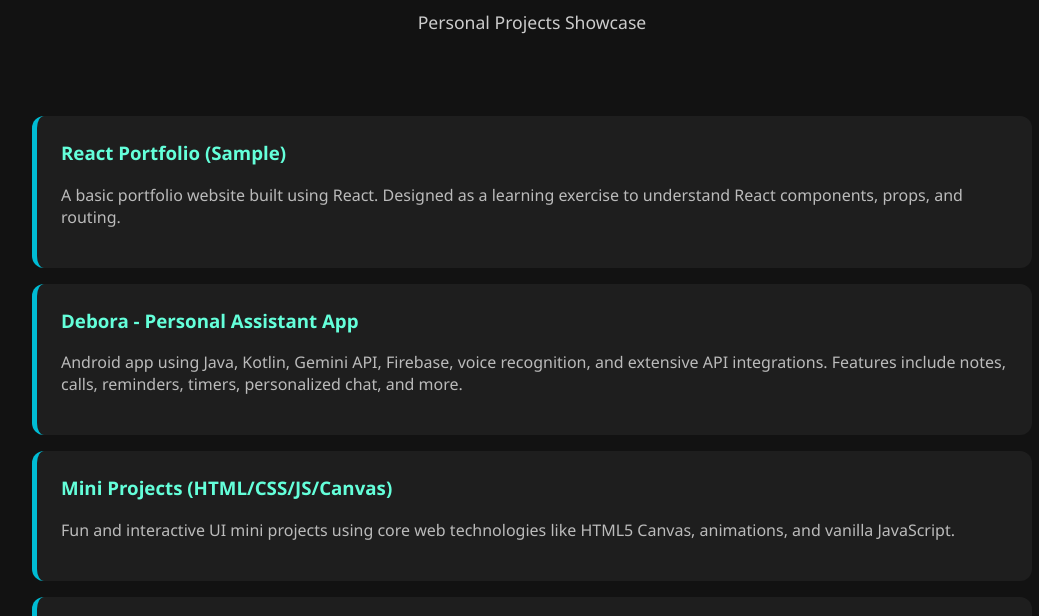
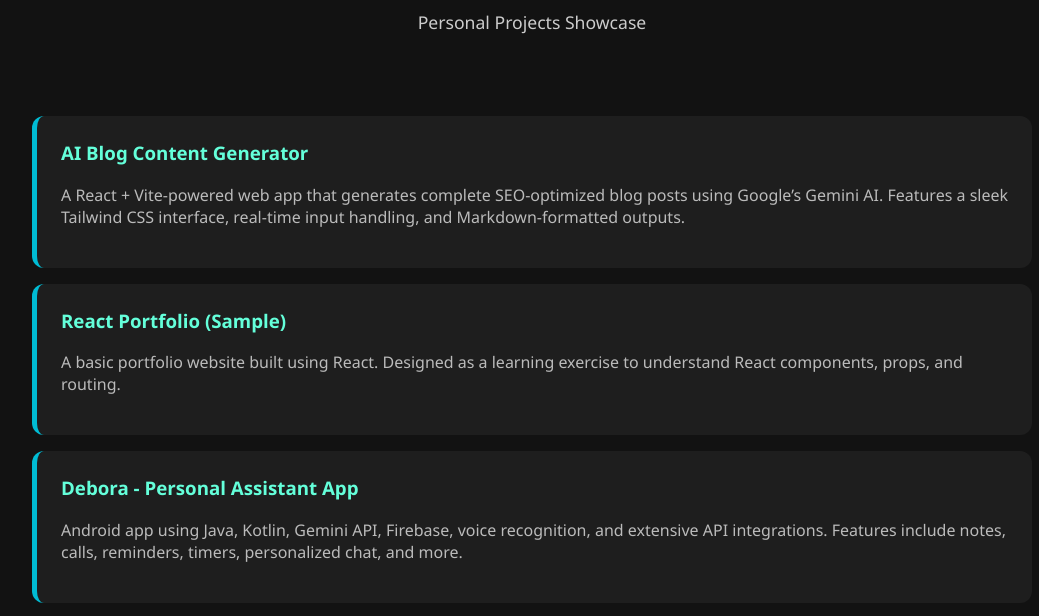
Before and after one commit to mel4-ui/Projects, a plain HTML site: page index.html in a window 1280 px wide. Shown: the part 151-767 px from the top of the page, without its empty margins (108-1147 px from the left). Drawn offline with Linux system fonts and the light colour scheme.

Commit message:
Update index.html

```diff
--- a/index.html
+++ b/index.html
@@ -103,6 +103,20 @@
         class="project-card-link"
       >
         <div class="project">
+          <h3>AI Blog Content Generator</h3>
+          <p>
+            A React + Vite-powered web app that generates complete SEO-optimized
+            blog posts using Google’s Gemini AI. Features a sleek Tailwind CSS
+            interface, real-time input handling, and Markdown-formatted outputs.
+          </p>
+        </div>
+      </a>
+      <a
+        href="https://my-first-react-app-yx78.vercel.app/"
+        target="_blank"
+        class="project-card-link"
+      >
+        <div class="project">
           <h3>React Portfolio (Sample)</h3>
           <p>
             A basic portfolio website built using React. Designed as a learning
@@ -170,8 +184,7 @@
         <div class="project">
           <h3>Graphic Design Projects</h3>
           <p>
-            Created various creative works using tools like Canva
-            and Figma.
+            Created various creative works using tools like Canva and Figma.
           </p>
         </div>
       </a>
@@ -179,12 +192,16 @@
 
     <footer>
       <div class="social-icons">
-        <a href="https://www.linkedin.com/in/melwyn-peter-5aa80134a"><i class="fab fa-linkedin"></i></a>
+        <a href="https://www.linkedin.com/in/melwyn-peter-5aa80134a"
+          ><i class="fab fa-linkedin"></i
+        ></a>
         <a href="#"><i class="fas fa-file-alt"></i></a>
         <a href="mailto:melwynpeter34@gmail.com"
           ><i class="fas fa-envelope"></i
         ></a>
-        <a href="https://www.instagram.com/mel__peter/"><i class="fab fa-instagram"></i></a>
+        <a href="https://www.instagram.com/mel__peter/"
+          ><i class="fab fa-instagram"></i
+        ></a>
       </div>
     </footer>
   </body>
```
